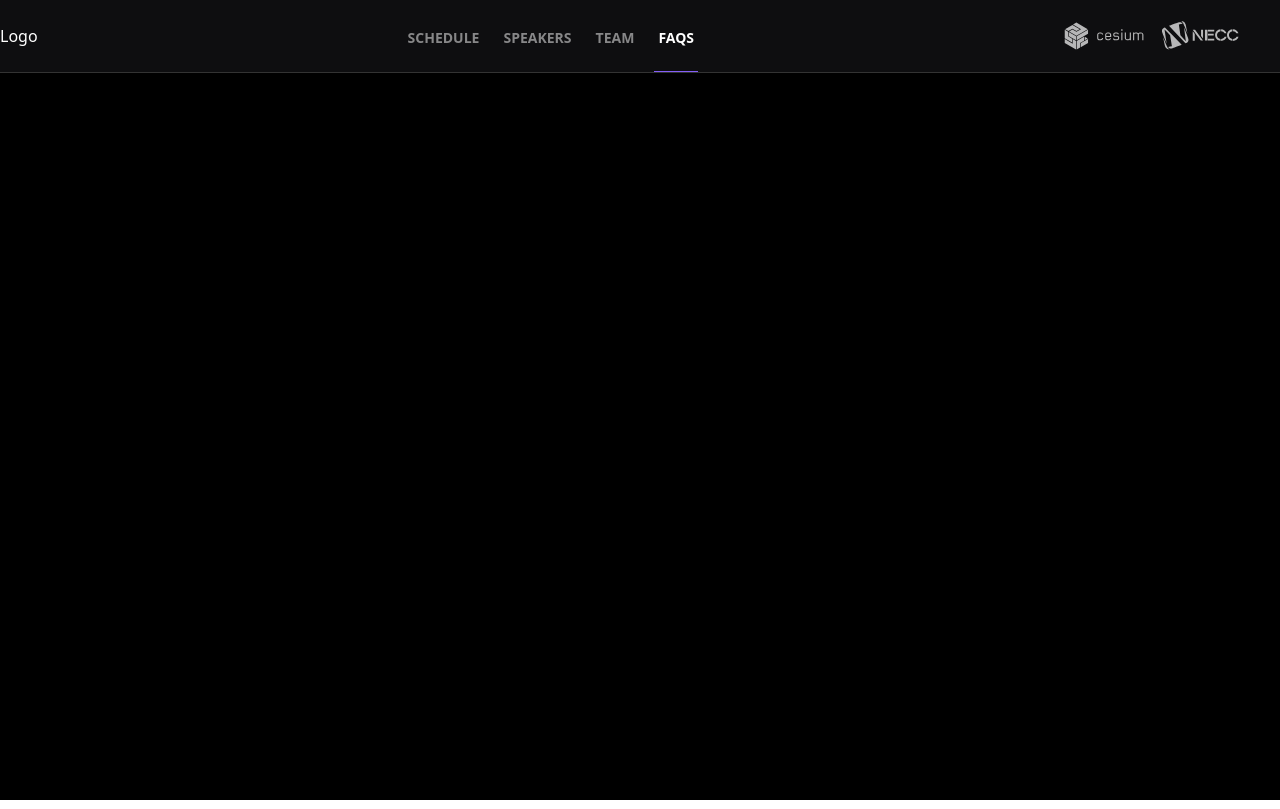
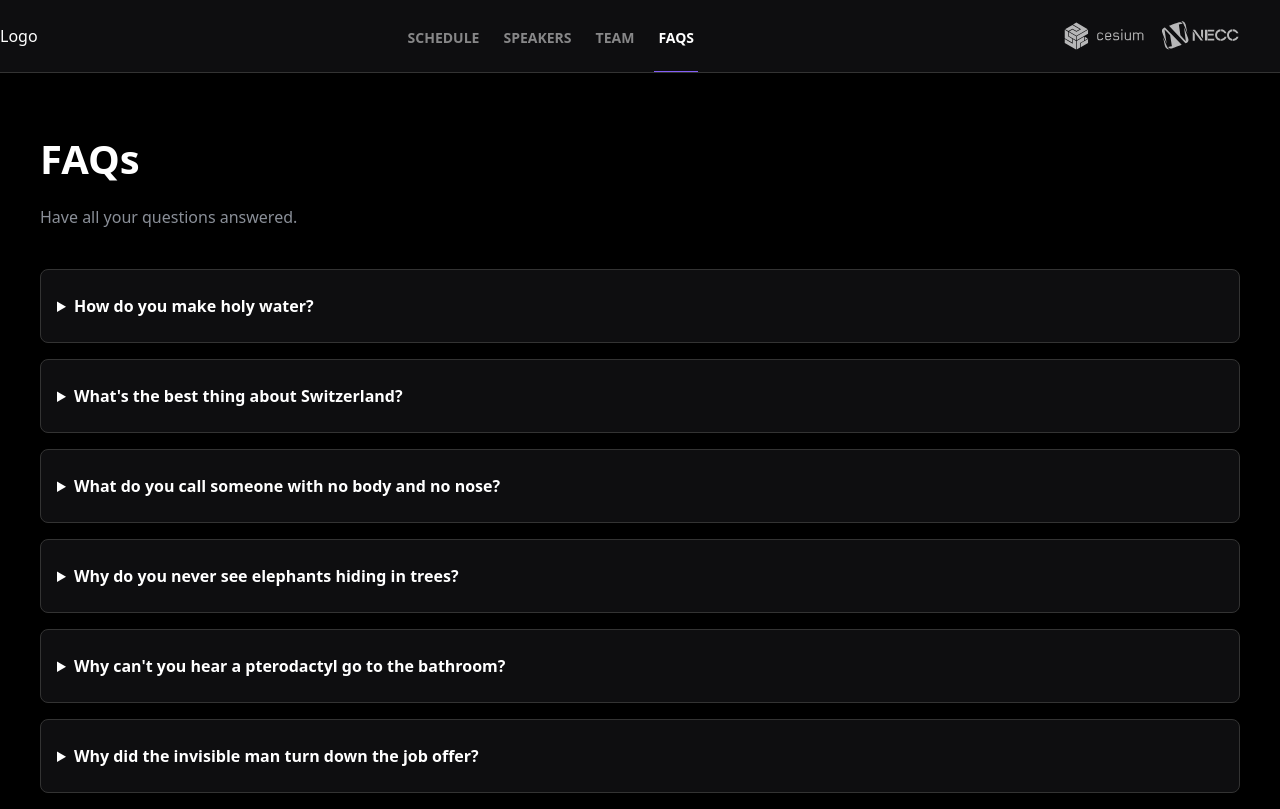
Before and after one commit to cesium/codeweek, a Next.js app: page /faqs in a window 1280 px wide. Built offline with nearby package versions, Linux system fonts and the light colour scheme.

Commit message:
Add FAQs page (#12)

```diff
--- /dev/null
+++ b/data/faqs.json
@@ -0,0 +1,26 @@
+[
+    {
+        "question": "How do you make holy water?",
+        "answer": "You boil the hell out of it. Lorem ipsum dolor sit amet consectetur adipisicing elit. Quas cupiditate laboriosam fugiat. "
+    },
+    {
+        "question": "What's the best thing about Switzerland?",
+        "answer": "I don't know, but the flag is a big plus. Lorem ipsum dolor sit amet consectetur adipisicing elit. Quas cupiditate laboriosam fugiat."
+    },
+    {
+        "question": "What do you call someone with no body and no nose?",
+        "answer": "Nobody knows. Lorem ipsum dolor sit amet consectetur adipisicing elit. Quas cupiditate laboriosam fugiat."
+    },
+    {
+        "question": "Why do you never see elephants hiding in trees?",
+        "answer": "Because they're so good at it. Lorem ipsum dolor sit amet consectetur adipisicing elit. Quas cupiditate laboriosam fugiat."
+    },
+    {
+        "question": "Why can't you hear a pterodactyl go to the bathroom?",
+        "answe": "Because the pee is silent. Lorem ipsum dolor sit amet, consectetur adipisicing elit. Ipsam, quas voluptatibus ex culpa ipsum, aspernatur blanditiis fugiat ullam magnam suscipit deserunt illum natus facilis atque vero consequatur! Quisquam, debitis error."
+    },
+    {
+        "question": "Why did the invisible man turn down the job offer?",
+        "answer": "He couldn't see himself doing it. Lorem ipsum dolor sit, amet consectetur adipisicing elit. Eveniet perspiciatis officiis corrupti tenetur. Temporibus ut voluptatibus, perferendis sed unde rerum deserunt eius."
+    }
+]
--- a/pages/faqs.js
+++ b/pages/faqs.js
@@ -2,19 +2,44 @@ import Head from 'next/head'
 
 import Navbar from '/components/Navbar'
 
+import faqs from '/data/faqs.json'
+
 export default function FAQs(){
+
   return (
     <div className="flex min-h-screen flex-col items-center justify-center">
       <Head>
-        <title>Create Next App</title>
+        <title>FAQs</title>
         <link rel="icon" href="/favicon.ico" />
       </Head>
 
       <Navbar current_page="FAQs" />
 
-      <main className="flex w-full flex-1 flex-col items-center justify-center text-center bg-black my-auto px-[400px]">
+      <main className="flex w-full flex-1 flex-col bg-black my-auto">
+
+        <div className="px-10 mb-10">
+          <p className="text-white text-[40px] mt-14 font-extrabold">
+            FAQs
+          </p>
+          <p className="text-gray3 text-md mt-4">
+            Have all your questions answered.
+          </p>
+        </div>
+
+        <div className="px-10 grid gap-4 mb-4">
+          {faqs.map((faq) => (
+            <details className="py-6 space-y-4 cursor-pointer relative rounded-lg border border-gray-300 bg-gray1 border-gray2 shadow-sm hover:border-purple">
+              <summary className="text-white font-semibold mx-4">
+                {faq.question}
+              </summary>
+              <p className="text-white mx-4">
+                {faq.answer}
+              </p>
+            </details>
+          ))}
+        </div>
+
       </main>
-
 
     </div>
   )
```
